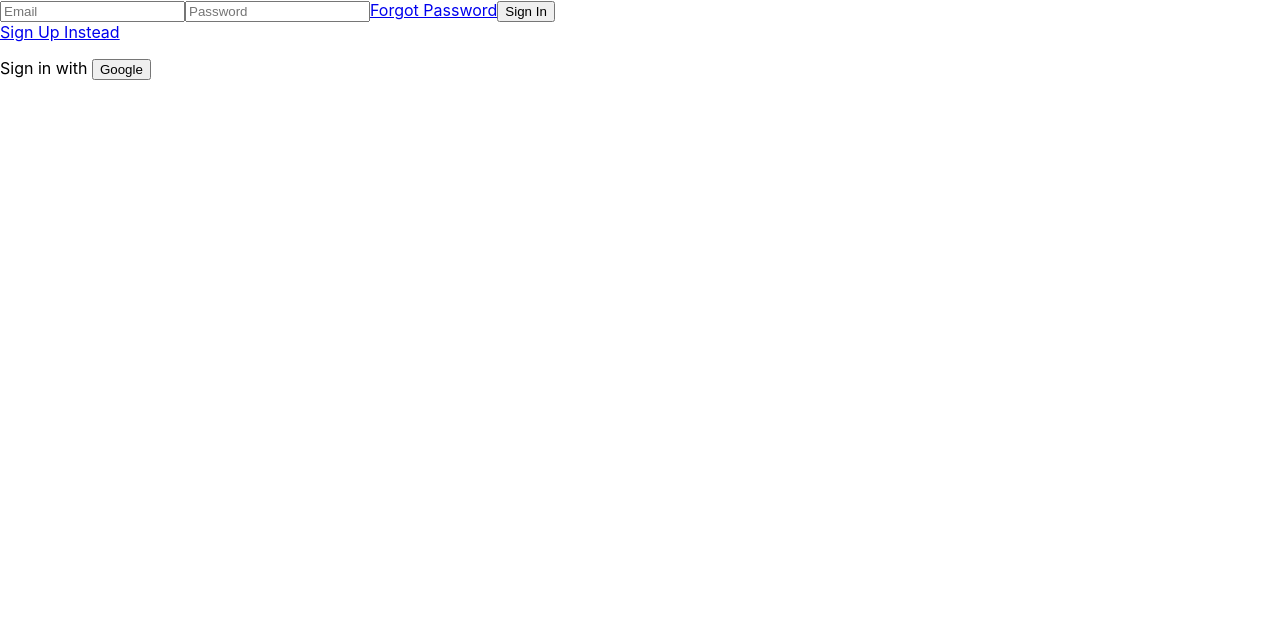
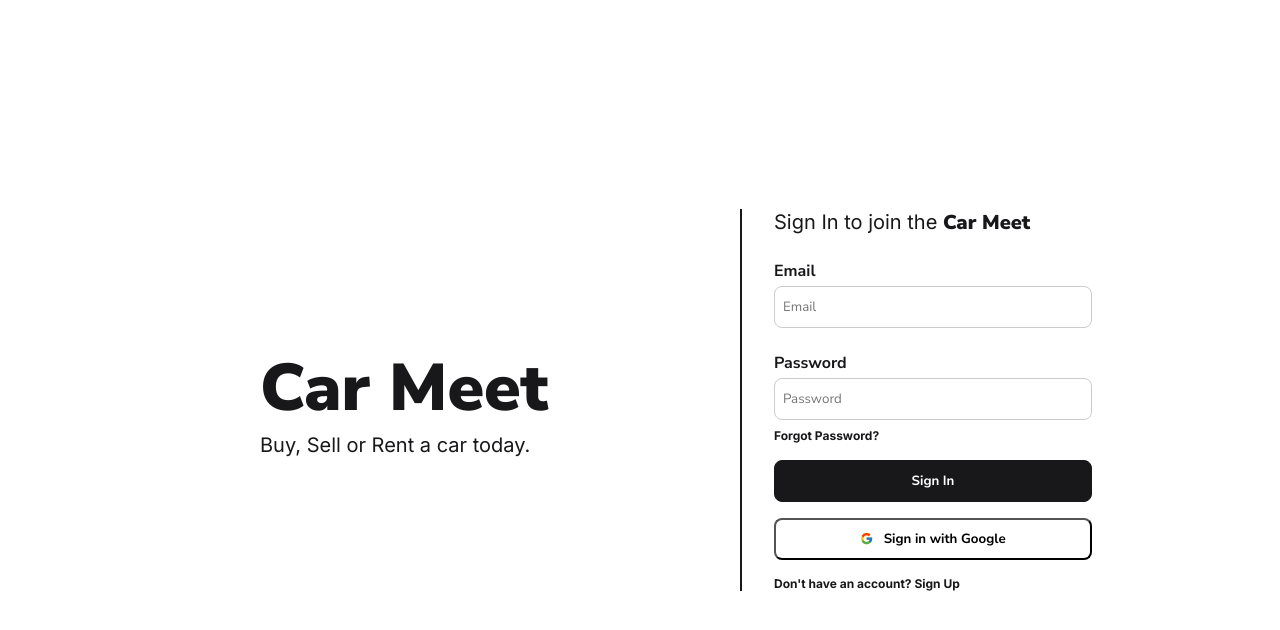
Before and after one commit to noelbentinganan/car-meet, a React (Create React App) app: page /sign-in in a window 1280 px wide. Shown: the top 630 px of the page. Built offline with nearby package versions, Linux system fonts and the light colour scheme; no server answers.

Commit message:
temporary login ui

```diff
--- a/package.json
+++ b/package.json
@@ -7,6 +7,7 @@
     "firebase": "^11.2.0",
     "react": "^19.0.0",
     "react-dom": "^19.0.0",
+    "react-icons": "^5.4.0",
     "react-router-dom": "^7.1.5",
     "react-scripts": "5.0.1"
   },
--- a/src/App.css
+++ b/src/App.css
@@ -1,38 +1,190 @@
-.App {
-  text-align: center;
+/* fonts */
+@import url("https://fonts.googleapis.com/css2?family=Inter:ital,opsz,wght@0,14..32,100..900;1,14..32,100..900&family=Nunito+Sans:ital,opsz,wght@0,6..12,200..1000;1,6..12,200..1000&display=swap");
+
+/* Custom */
+:root {
+  --appBlack: #18181b;
+  --appWhite: #fff;
+}
+/* END Custom */
+
+/* Util elements */
+button {
+  border-radius: 8px;
+  height: 42px;
+  width: 318px;
+  padding: 4px 8px 4px 8px;
+  background-color: var(--appWhite);
+  margin-bottom: 16px;
+}
+/* END Util elements */
+
+* {
+  padding: 0;
+  margin: 0;
+  font-family: "Inter", sans-serif;
 }
 
-.App-logo {
-  height: 40vmin;
-  pointer-events: none;
+/* Main */
+.container {
+  height: 100vh;
+  width: 100%;
 }
 
-@media (prefers-reduced-motion: no-preference) {
-  .App-logo {
-    animation: App-logo-spin infinite 20s linear;
-  }
+/* Sign In Page */
+.si-page {
+  display: flex;
+  align-items: center;
 }
 
-.App-header {
-  background-color: #282c34;
-  min-height: 100vh;
+.title-logo {
+  display: flex;
+  flex-direction: column;
+  align-items: flex-start;
+  width: 480px;
+  padding-left: 260px;
+}
+
+.title-logo h1,
+p {
+  color: var(--appBlack);
+}
+
+.title-logo p {
+  font-size: 20px;
+}
+
+.logo-font {
+  font-family: "Nunito Sans", sans-serif;
+  font-weight: 900;
+  font-size: 66px;
+}
+
+.si-form {
+  width: 400px;
+  display: flex;
+  flex-direction: column;
+}
+
+.si-form-container {
+  display: flex;
+  flex-direction: column;
+  border-left: solid 2px var(--appBlack);
+  align-items: left;
+  padding-left: 32px;
+}
+
+.form-label {
+  font-family: "Nunito Sans", sans-serif;
+  font-size: 16px;
+  font-weight: bold;
+  padding-top: 24px;
+  padding-bottom: 4px;
+}
+
+.si-form-label {
+  font-size: 20px;
+}
+
+.brand-font {
+  font-family: "Nunito Sans", sans-serif;
+  font-weight: 900;
+}
+
+.forgot-password {
+  font-size: 16px;
+  font-weight: bold;
+  padding-top: 4px;
+  margin-bottom: 16px;
+}
+
+.forgot-password > a {
+  text-decoration: none;
+  color: var(--appBlack);
+  font-size: 12px;
+}
+
+/* Signin Styling */
+input[type="email"] {
+  border: 1px solid #ccc;
+}
+
+input[type="password"] {
+  border: 1px solid #ccc;
+}
+
+.si-input-box {
+  border-radius: 8px;
+  height: 32px;
+  width: 300px;
+  padding: 4px 8px 4px 8px;
+  border: 1px solid var(--appBlack);
+  font-family: "Nunito Sans", sans-serif;
+}
+
+.si-btn {
+  border: 1px solid var(--appBlack);
+  font-family: "Nunito Sans", sans-serif;
+  background-color: var(--appBlack);
+  color: var(--appWhite);
+  font-weight: bold;
+  transition-duration: 0.4s;
+  cursor: pointer;
+}
+
+.su-btn > a {
+  border: 1px solid var(--appBlack);
+  font-family: "Nunito Sans", sans-serif;
+  background-color: var(--appBlack);
+  color: var(--appWhite);
+  font-weight: bold;
+  transition-duration: 0.4s;
+  cursor: pointer;
+}
+
+.si-btn:hover {
+  background-color: #2b2b31;
+}
+
+.google-btn {
+  display: flex;
+  align-items: center;
+  justify-content: center;
+  font-family: "Nunito Sans", sans-serif;
+  font-weight: bold;
+  gap: 10px;
+  transition-duration: 0.4s;
+  cursor: pointer;
+}
+
+.google-btn:hover {
+  background-color: var(--appBlack);
+  color: var(--appWhite);
+}
+
+.su-link {
+  gap: 5px;
+  font-size: 12px;
+  font-family: "Inter", sans-serif;
+  font-weight: bold;
+}
+
+.su-link a {
+  color: var(--appBlack);
+  text-decoration: none;
+}
+
+/* Sign Up Form  */
+.su-form-container {
   display: flex;
   flex-direction: column;
   align-items: center;
-  justify-content: center;
-  font-size: calc(10px + 2vmin);
-  color: white;
+  margin-top: 32px;
 }
 
-.App-link {
-  color: #61dafb;
+.su-form-container form {
+  display: flex;
+  flex-direction: column;
+  align-items: center;
+  gap: 16px;
 }
-
-@keyframes App-logo-spin {
-  from {
-    transform: rotate(0deg);
-  }
-  to {
-    transform: rotate(360deg);
-  }
-}
--- a/src/components/GoogleOAuth.jsx
+++ b/src/components/GoogleOAuth.jsx
@@ -1,4 +1,5 @@
 import { useLocation, useNavigate } from "react-router-dom";
+import { FcGoogle } from "react-icons/fc";
 // firebase imports
 import { getAuth, signInWithPopup, GoogleAuthProvider } from "firebase/auth";
 import { doc, setDoc, getDoc, serverTimestamp } from "firebase/firestore";
@@ -36,11 +37,12 @@ const GoogleOAuth = () => {
     }
   };
   return (
-    <div>
-      <p>
-        Sign {location.pathname === "/sign-up" ? "up" : "in"} with{" "}
-        <button onClick={onGoogleClick}>Google</button>
-      </p>
+    <div className="google">
+      <button onClick={onGoogleClick} className="google-btn">
+        {" "}
+        <FcGoogle /> Sign {location.pathname === "/sign-up" ? "up" : "in"} with
+        Google
+      </button>
     </div>
   );
 };
--- a/src/pages/SignIn.jsx
+++ b/src/pages/SignIn.jsx
@@ -58,32 +58,49 @@ const SignIn = () => {
   };
 
   return (
-    <>
+    <div className="container si-page">
+      <div className="title-logo">
+        <h1 className="logo-font">Car Meet</h1>
+        <p>Buy, Sell or Rent a car today.</p>
+      </div>
+      <div className="si-form">
+        <div className="si-form-container">
+          <p className="si-form-label">
+            Sign In to join the <span className="brand-font">Car Meet</span>
+          </p>
           <form onSubmit={onSubmit}>
+            <p className="form-label">Email</p>
             <input
               type="email"
               id="email"
               placeholder="Email"
               value={email}
               onChange={onChange}
+              className="si-input-box"
             />
+            <p className="form-label">Password</p>
             <input
               type="password"
               id="password"
               placeholder="Password"
               value={password}
               onChange={onChange}
+              className="si-input-box"
             />
-
-        <Link to="/forgot-password">Forgot Password</Link>
-        <button>Sign In</button>
+            <p className="forgot-password">
+              <Link to="/forgot-password">Forgot Password?</Link>
+            </p>
+            <button className="si-btn">Sign In</button>
           </form>
-      <Link to="/sign-up" className="registerLink">
-        Sign Up Instead
-      </Link>
 
           <GoogleOAuth />
-    </>
+
+          <p className="su-link">
+            Don't have an account? <Link to="/sign-up">Sign Up</Link>
+          </p>
+        </div>
+      </div>
+    </div>
   );
 };
 
--- a/src/pages/SignUp.jsx
+++ b/src/pages/SignUp.jsx
@@ -73,8 +73,8 @@ const SignUp = () => {
   };
 
   return (
-    <div>
-      Form
+    <div className="su-form-container">
+      <p>Complete your details to join the meet.</p>
       <form onSubmit={onSubmit}>
         <input
           type="text"
@@ -92,8 +92,36 @@ const SignUp = () => {
         />
         <input
           type="text"
-          placeholder="Address"
-          id="address"
+          placeholder="Address Line 1"
+          id="addressLine1"
+          value={address}
+          onChange={onChange}
+        />
+        <input
+          type="text"
+          placeholder="Address Line 2"
+          id="addressLine2"
+          value={address}
+          onChange={onChange}
+        />
+        <input
+          type="text"
+          placeholder="City"
+          id="city"
+          value={address}
+          onChange={onChange}
+        />
+        <input
+          type="text"
+          placeholder="State / Province / Region"
+          id="state"
+          value={address}
+          onChange={onChange}
+        />
+        <input
+          type="number"
+          placeholder="State / Province / Region"
+          id="state"
           value={address}
           onChange={onChange}
         />
```
Also changed, not shown: 1 other file (tests, documents, lock files or other folders). Lines whose indentation alone changed are shown as unchanged.
